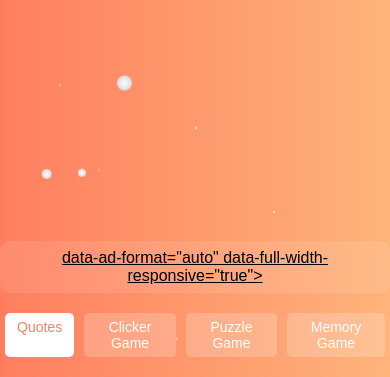
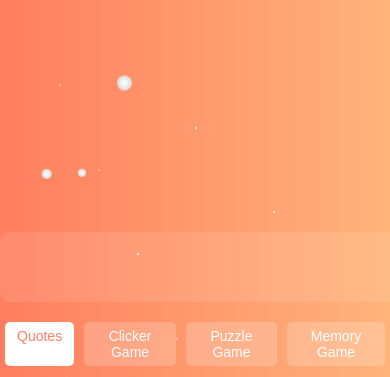
Before and after one commit to mastergem-glitch/my-site-for-game, a plain HTML site: page index.html in a window 390 px wide. Shown: the top 377 px of the page. Drawn offline with Linux system fonts and the light colour scheme.

Commit message:
Update index.html

```diff
--- a/index.html
+++ b/index.html
@@ -114,7 +114,6 @@
             min-height: 90px;
             margin-left: auto;
             margin-right: auto;
-            box-sizing: border-box;
         }
 
         /* Ensure the ad is responsive and fits the container */
@@ -124,18 +123,17 @@
             height: auto;
         }
 
-        /* Responsive adjustments for smartphones */
+        /* Responsive adjustments for .dev */
         @media (max-width: 768px) {
             .dev {
                 max-width: 100%;
-                padding: 10px;
                 min-height: 60px;
             }
         }
 
-        @media (max-width: 480px) {
+        @media (max-width: 400px) {
             .dev {
-                padding: 8px;
+                padding: 10px;
                 min-height: 50px;
             }
         }
@@ -365,9 +363,10 @@
             <ins class="adsbygoogle"
                  style="display:block"
                  data-ad-client="ca-pub-7107573195140676"
-                 data-ad-slot="YOUR_AD_SLOT_ID" <!-- Replace with your actual ad slot ID -->
+                 data-ad-slot="YOUR_AD_SLOT_ID"
                  data-ad-format="auto"
                  data-full-width-responsive="true"></ins>
+            <!-- Replace with your actual ad slot ID -->
             <script>
                  (adsbygoogle = window.adsbygoogle || []).push({});
             </script>
@@ -413,7 +412,6 @@
     <script>
         // Array of 100 motivational quotes with emojis
         const quotes = [
-            // Success & Growth
             { quote: "Success is not final, failure is not fatal: it is the courage to continue that counts. – Winston Churchill", emoji: "💪" },
             { quote: "Do what you can, with what you have, where you are. – Theodore Roosevelt", emoji: "🛠️" },
             { quote: "The only limit to our realization of tomorrow is our doubts of today. – Franklin D. Roosevelt", emoji: "🤔" },
@@ -424,8 +422,6 @@
             { quote: "Small steps in the right direction can turn out to be the biggest steps of your life.", emoji: "👣" },
             { quote: "You don’t have to be great to start, but you have to start to be great. – Zig Ziglar", emoji: "🚀" },
             { quote: "Everything you’ve ever wanted is on the other side of fear. – George Addair", emoji: "😨" },
-
-            // Hard Work & Persistence
             { quote: "Work hard in silence, let success make the noise.", emoji: "🤫" },
             { quote: "It’s not whether you get knocked down, it’s whether you get up. – Vince Lombardi", emoji: "🥊" },
             { quote: "Failure is simply the opportunity to begin again, this time more intelligently. – Henry Ford", emoji: "🔄" },
@@ -436,8 +432,6 @@
             { quote: "Success is the sum of small efforts, repeated day in and day out. – Robert Collier", emoji: "📅" },
             { quote: "Don’t be afraid to give up the good to go for the great. – John D. Rockefeller", emoji: "🎯" },
             { quote: "The secret of success is to do the common things uncommonly well. – John D. Rockefeller", emoji: "🌟" },
-
-            // Mindset & Positivity
             { quote: "Happiness is not something ready-made. It comes from your own actions. – Dalai Lama", emoji: "😊" },
             { quote: "A negative mind will never give you a positive life.", emoji: "🚫" },
             { quote: "Your mindset determines your future.", emoji: "🧠" },
@@ -448,8 +442,6 @@
             { quote: "Stay positive, work hard, and make it happen.", emoji: "👍" },
             { quote: "When life gets harder, challenge yourself to be stronger.", emoji: "🏋️" },
             { quote: "A little progress each day adds up to big results.", emoji: "📈" },
-
-            // Overcoming Fear & Challenges
             { quote: "Feel the fear and do it anyway.", emoji: "😨" },
             { quote: "Doubt kills more dreams than failure ever will. – Suzy Kassem", emoji: "🚫" },
             { quote: "Don’t let fear decide your future.", emoji: "🚷" },
@@ -460,8 +452,6 @@
             { quote: "Turn your wounds into wisdom. – Oprah Winfrey", emoji: "🩹" },
             { quote: "When everything feels like an uphill battle, think of the view from the top.", emoji: "🏔️" },
             { quote: "Storms make trees take deeper roots.", emoji: "🌳" },
-
-            // Self-Confidence & Self-Worth
             { quote: "Believe in yourself, and you’re halfway there. – Theodore Roosevelt", emoji: "🙌" },
             { quote: "Don’t be pushed around by the fears in your mind. Be led by the dreams in your heart.", emoji: "❤️" },
             { quote: "Act as if what you do makes a difference. It does. – William James", emoji: "🌟" },
@@ -472,8 +462,6 @@
             { quote: "You were born to be real, not perfect.", emoji: "🌟" },
             { quote: "Own your story, love yourself, and step into your greatness.", emoji: "📖" },
             { quote: "What you think about yourself is more important than what others think of you.", emoji: "🧠" },
-
-            // Courage & Taking Action
             { quote: "Life begins at the end of your comfort zone. – Neale Donald Walsch", emoji: "🌅" },
             { quote: "Do one thing every day that scares you. – Eleanor Roosevelt", emoji: "😨" },
             { quote: "If you wait for perfect conditions, you will never get anything done.", emoji: "⏳" },
@@ -484,8 +472,6 @@
             { quote: "If it doesn’t challenge you, it won’t change you.", emoji: "🏋️" },
             { quote: "Go confidently in the direction of your dreams. Live the life you have imagined. – Henry David Thoreau", emoji: "🏃" },
             { quote: "Act as if it were impossible to fail. – Dorothea Brande", emoji: "🌟" },
-
-            // Success & Wealth Mindset
             { quote: "Money is a byproduct of value creation.", emoji: "💰" },
             { quote: "Success isn’t about how much money you make, it’s about the difference you make in people’s lives. – Michelle Obama", emoji: "🤝" },
             { quote: "Rich people think big. Poor people think small. – T. Harv Eker", emoji: "💡" },
@@ -496,8 +482,6 @@
             { quote: "Wealth is not about having a lot of money; it’s about having a lot of options. – Chris Rock", emoji: "🗝️" },
             { quote: "Build your dreams, or someone else will hire you to build theirs. – Farrah Gray", emoji: "🏗️" },
             { quote: "Money flows to those who provide value to others.", emoji: "💸" },
-
-            // Resilience & Never Giving Up
             { quote: "Tough times never last, but tough people do. – Robert H. Schuller", emoji: "💪" },
             { quote: "You may have to fight a battle more than once to win it. – Margaret Thatcher", emoji: "⚔️" },
             { quote: "Don’t stop when you’re tired. Stop when you’re done.", emoji: "🛑" },
@@ -508,8 +492,6 @@
             { quote: "You are one decision away from a completely different life.", emoji: "🚪" },
             { quote: "No pressure, no diamonds. – Thomas Carlyle", emoji: "💎" },
             { quote: "Life doesn’t get easier. You just get stronger.", emoji: "💪" },
-
-            // Happiness & Life Purpose
             { quote: "Live life to the fullest and focus on the positive. – Matt Cameron", emoji: "😄" },
             { quote: "Happiness depends upon ourselves. – Aristotle", emoji: "😊" },
             { quote: "Enjoy the little things in life, for one day you may look back and realize they were the big things. – Robert Brault", emoji: "🌸" },
@@ -520,8 +502,6 @@
             { quote: "Smile. It confuses people.", emoji: "😄" },
             { quote: "Life is short. Smile while you still have teeth.", emoji: "😁" },
             { quote: "Do what makes your soul shine.", emoji: "✨" },
-
-            // Final 10 Power Quotes
             { quote: "Winners focus on winning, losers focus on winners.", emoji: "🏆" },
             { quote: "Be stronger than your excuses.", emoji: "💪" },
             { quote: "If you want different results, do something different.", emoji: "🔄" },
```
